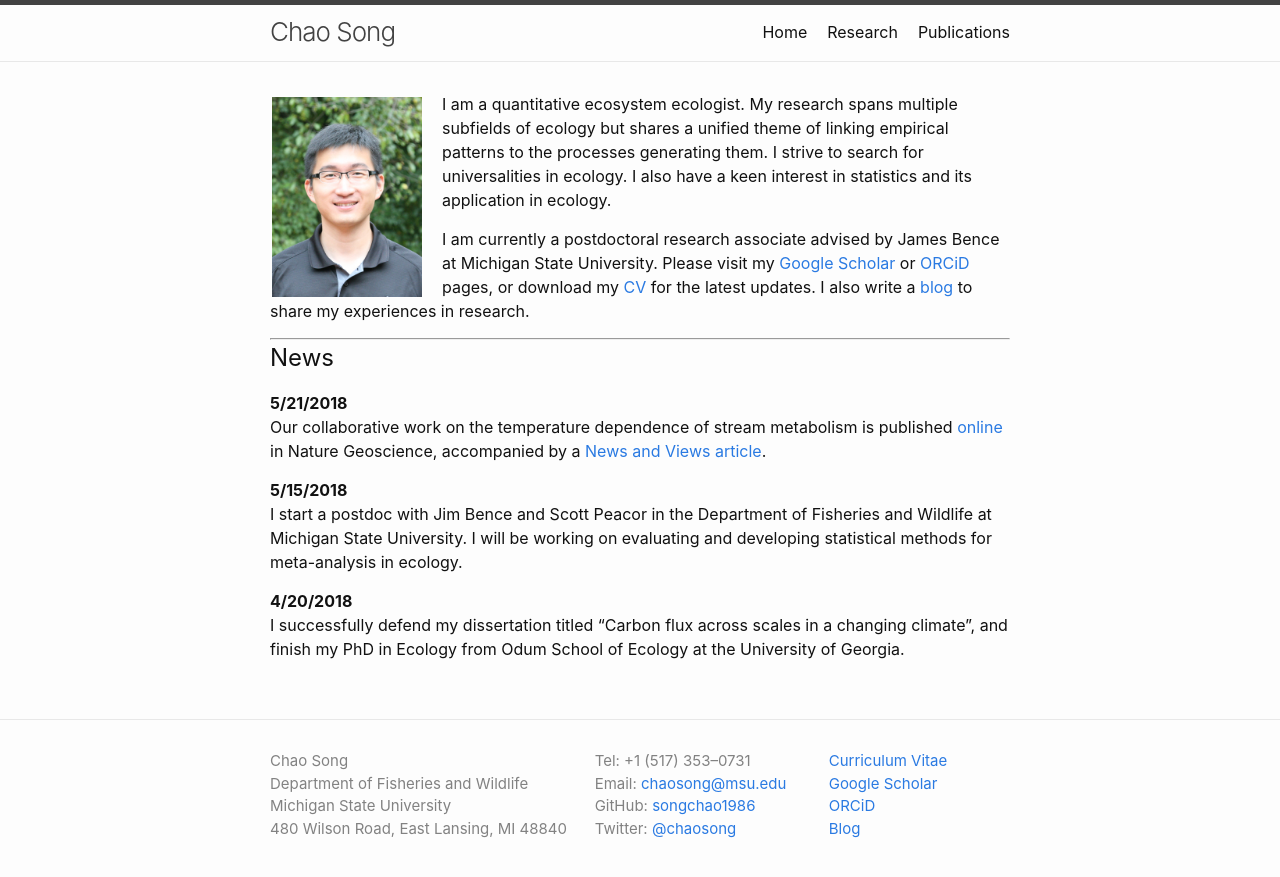
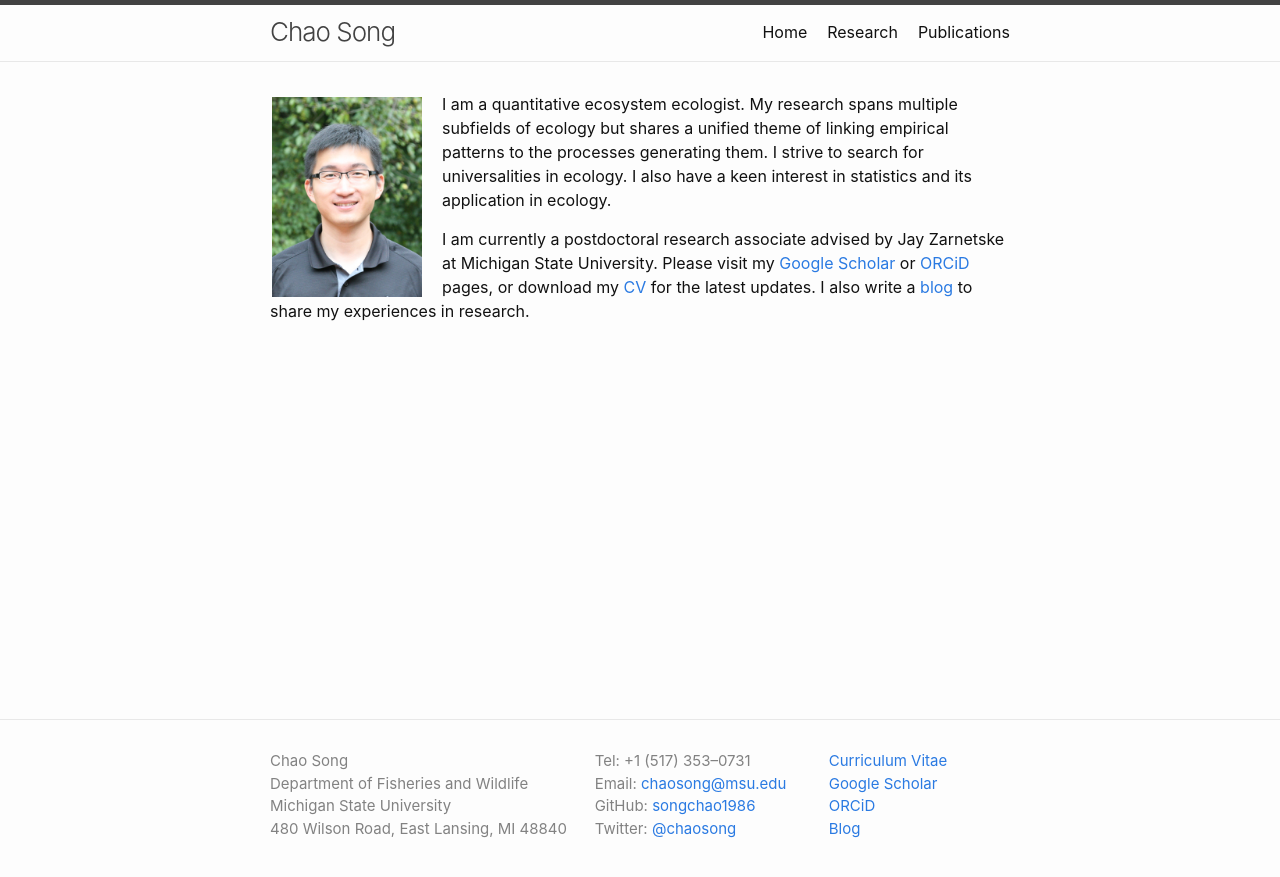
Before and after one commit to songchao1986/songchao1986.github.io, a Jekyll site: the page built from index.md, in a window 1280 px wide. Shown: the top 877 px of the page. Built offline with Jekyll 4.4.1, drawn with Linux system fonts in a browser that asks for light colours.

Commit message:
Update index.md

```diff
--- a/index.md
+++ b/index.md
@@ -6,17 +6,5 @@ title: Home
 
 I am a quantitative ecosystem ecologist. My research spans multiple subfields of ecology but shares a unified theme of linking empirical patterns to the processes generating them. I strive to search for universalities in ecology. I also have a keen interest in statistics and its application in ecology.</p>
 
-I am currently a postdoctoral research associate advised by James Bence at Michigan State University. Please visit my <a href="https://scholar.google.com/citations?user=farbSBEAAAAJ&hl=en">Google Scholar</a> or <a href="https://orcid.org/0000-0001-8225-4490">ORCiD</a> pages, or download my <a href="/files/CV_Song.pdf">CV</a> for the latest updates. I also write a <a href="http://songchao1986.wordpress.com">blog</a> to share my experiences in research.
+I am currently a postdoctoral research associate advised by Jay Zarnetske at Michigan State University. Please visit my <a href="https://scholar.google.com/citations?user=farbSBEAAAAJ&hl=en">Google Scholar</a> or <a href="https://orcid.org/0000-0001-8225-4490">ORCiD</a> pages, or download my <a href="/files/CV_Song.pdf">CV</a> for the latest updates. I also write a <a href="http://songchao1986.wordpress.com">blog</a> to share my experiences in research.
 <br clear="left"/>
-
----
-## News
-
-**5/21/2018**
-Our collaborative work on the temperature dependence of stream metabolism is published [online](https://www.nature.com/articles/s41561-018-0125-5) in Nature Geoscience, accompanied by a [News and Views article](https://www.nature.com/articles/s41561-018-0148-y).
-
-**5/15/2018**
-I start a postdoc with Jim Bence and Scott Peacor in the Department of Fisheries and Wildlife at Michigan State University. I will be working on evaluating and developing statistical methods for meta-analysis in ecology.
-
-**4/20/2018**
-I successfully defend my dissertation titled "Carbon flux across scales in a changing climate", and finish my PhD in Ecology from Odum School of Ecology at the University of Georgia.
```
